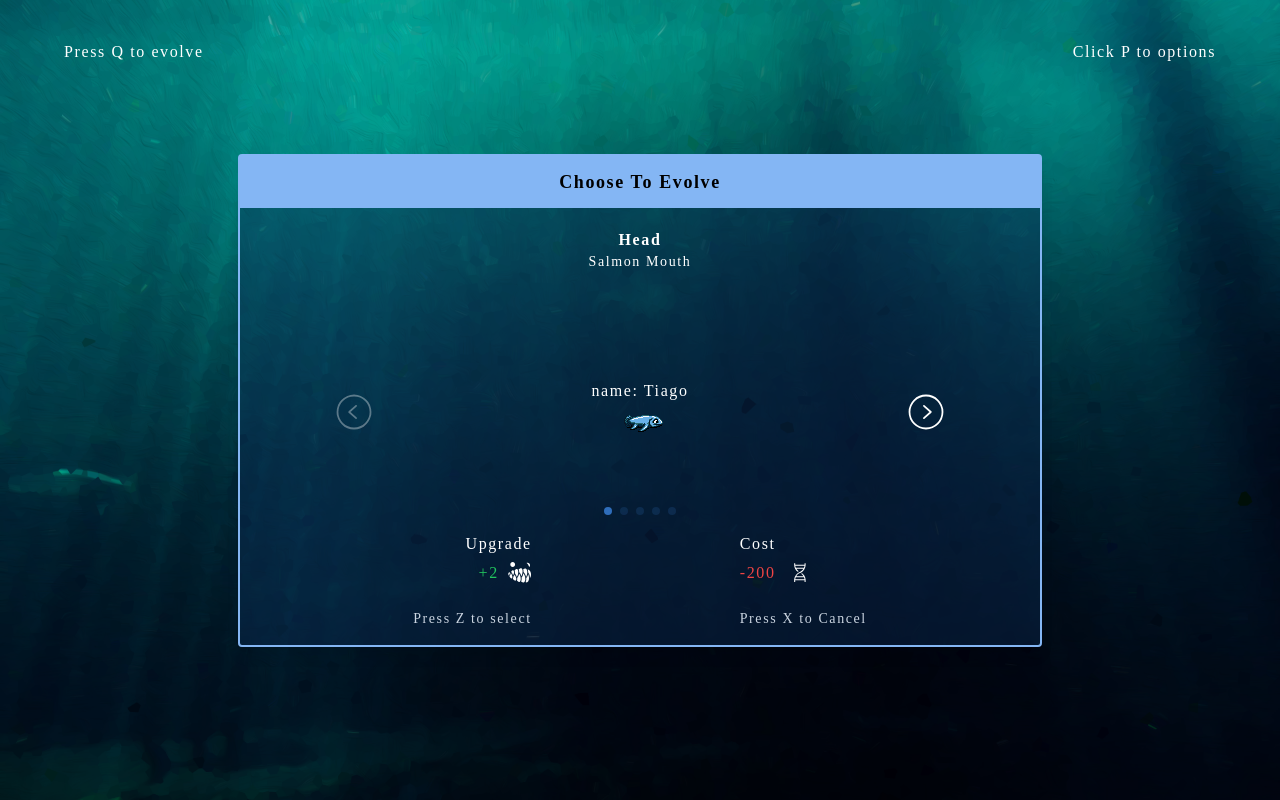
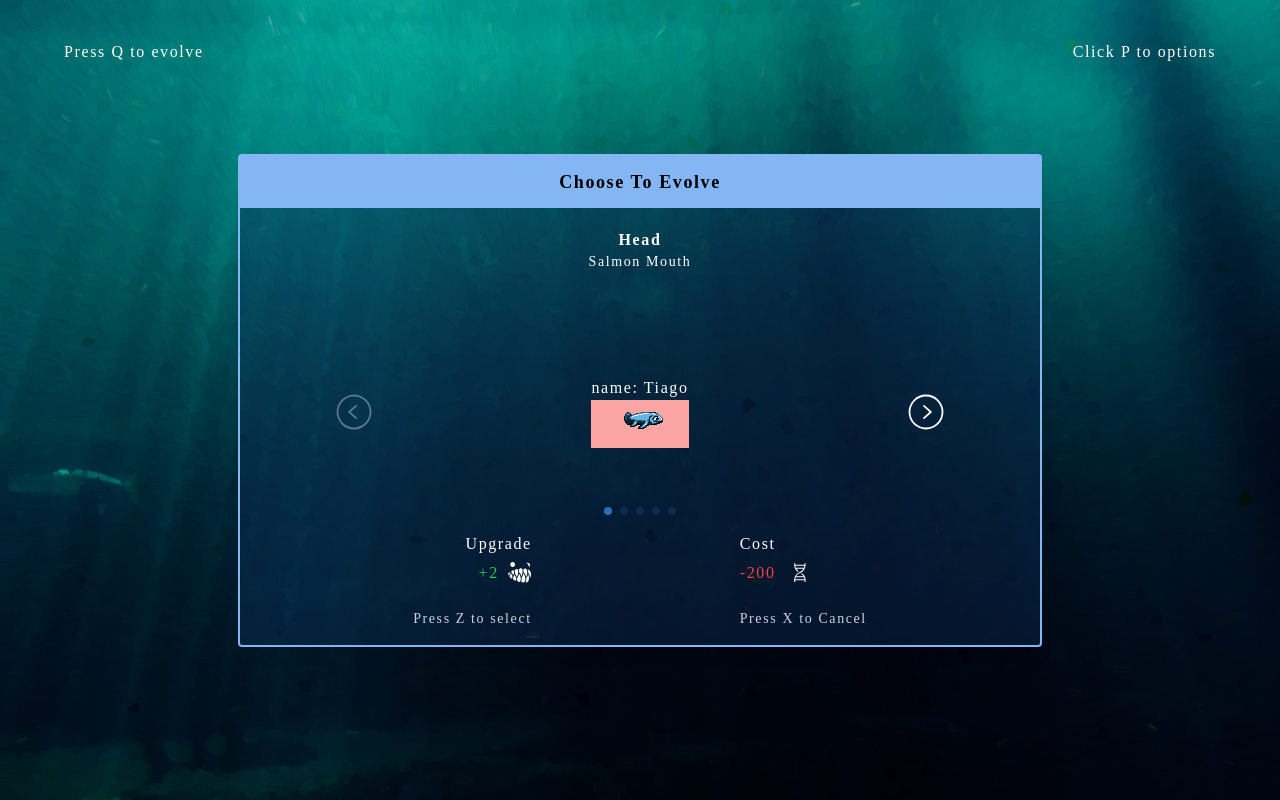
Before and after one commit to TiagoOliveiraGomes/Evyr, a React (Vite) app: page / in a window 1280 px wide. Built offline with nearby package versions, Linux system fonts and the light colour scheme; a web font is replaced by a local one.

Commit message:
add pixelated in imgs

```diff
--- a/src/components/player/body/index.tsx
+++ b/src/components/player/body/index.tsx
@@ -17,8 +17,12 @@ export function BodyPlayer(props: BodyPlayerProps) {
             name: {name}
         </h3>
       <div className='sprite'>
-        <img className='h-[18px]' src={body1} alt="" />
-        <img className='h-[14px]' src={head1} alt="" />
+        <img
+        className='bodyParts'
+        src={body1} alt="" />
+        <img
+        className='bodyParts'
+        src={head1} alt="" />
       </div>
     </div>
   )
--- a/src/components/player/body/styles.css
+++ b/src/components/player/body/styles.css
@@ -2,11 +2,16 @@
     @apply
     flex
     justify-center
+    items-start
     py-3
+    h-12
+    bg-red-300
 }
 
-/* .BodyPlayer-Container > .sprite img {
+.BodyPlayer-Container > .sprite img {
     @apply
-    w-11
-    h-7
-} */
+    object-none
+    hover:object-scale-down
+    bg-[400px]
+    /* bg-green-700 */
+}
--- a/src/components/player/index.tsx
+++ b/src/components/player/index.tsx
@@ -3,7 +3,7 @@ import { BodyPlayer } from './body'
 
 export function Player() {
   return (
-    <div>
+    <div className='Player-Container'>
       <BodyPlayer body='armored' mouth={3} name="Tiago" />
     </div>
   )
--- a/src/global.css
+++ b/src/global.css
@@ -1,6 +1,10 @@
 @tailwind base;
 @tailwind components;
 @tailwind utilities;
+
+.bodyParts {
+    image-rendering: pixelated;
+}
 
 * {
     font-family: 'Delius', cursive;
```
